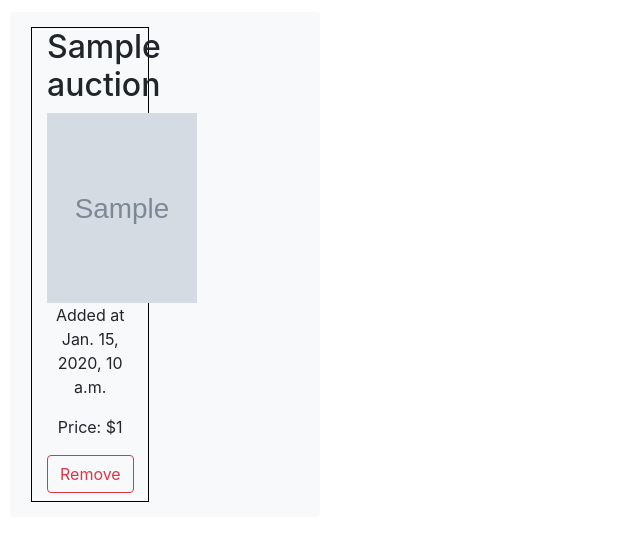
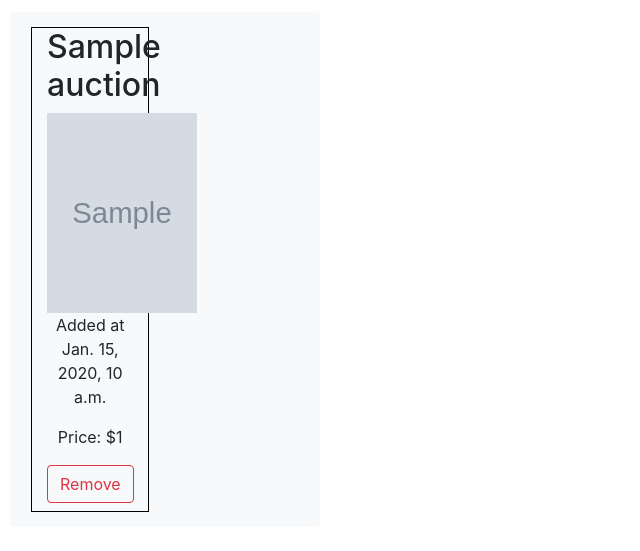
Before and after one commit to Jamshid-Ganiev/CS50-projects, a Django app: page /watchlist/ in a window 1280 px wide. Shown: the part 165-716 px from the top of the page, without its empty margins (0-640 px from the left). Run offline with Django 4.2, Linux system fonts and the light colour scheme; a user stored in the database is signed in; tables that the repository leaves empty hold one stand-in row (values such as "Sample post"); grey boxes marked "Sample" are stand-in pictures; some libraries are stand-ins or nearby versions.

Commit message:
Update watchlist.html

```diff
--- a/commerce/auctions/templates/auctions/watchlist.html
+++ b/commerce/auctions/templates/auctions/watchlist.html
@@ -7,7 +7,7 @@
     {% for item in watchlist %}
     <div class="col-lg-5 mx-2 my-2 watchlist-div" style="border: 1px solid black">
         <h2>{{ item.item.title }}</h2>
-        <img style="width: 150px; height: 190px;" src="{{ item.item.image_url }}" alt="">
+        <img style="width: 150px; height: 200px;" src="{{ item.item.image_url }}" alt="">
         <p>Added at {{ item.added_at }}</p>
         <p>Price: ${{ item.item.starting_bid }}</p>
         <form action="{% url 'auctions:toggle_watchlist' item.item.id %}" method="post">
```
